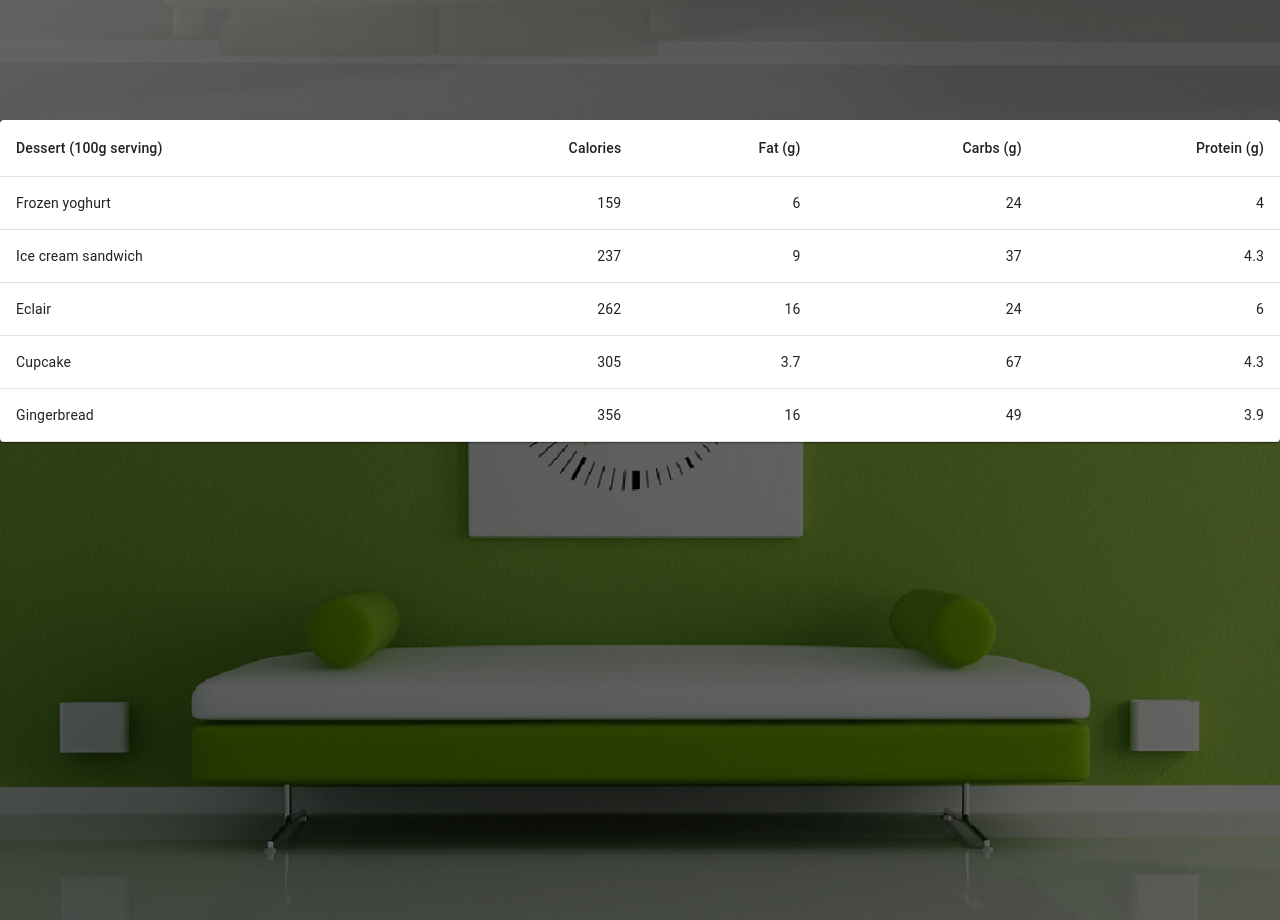
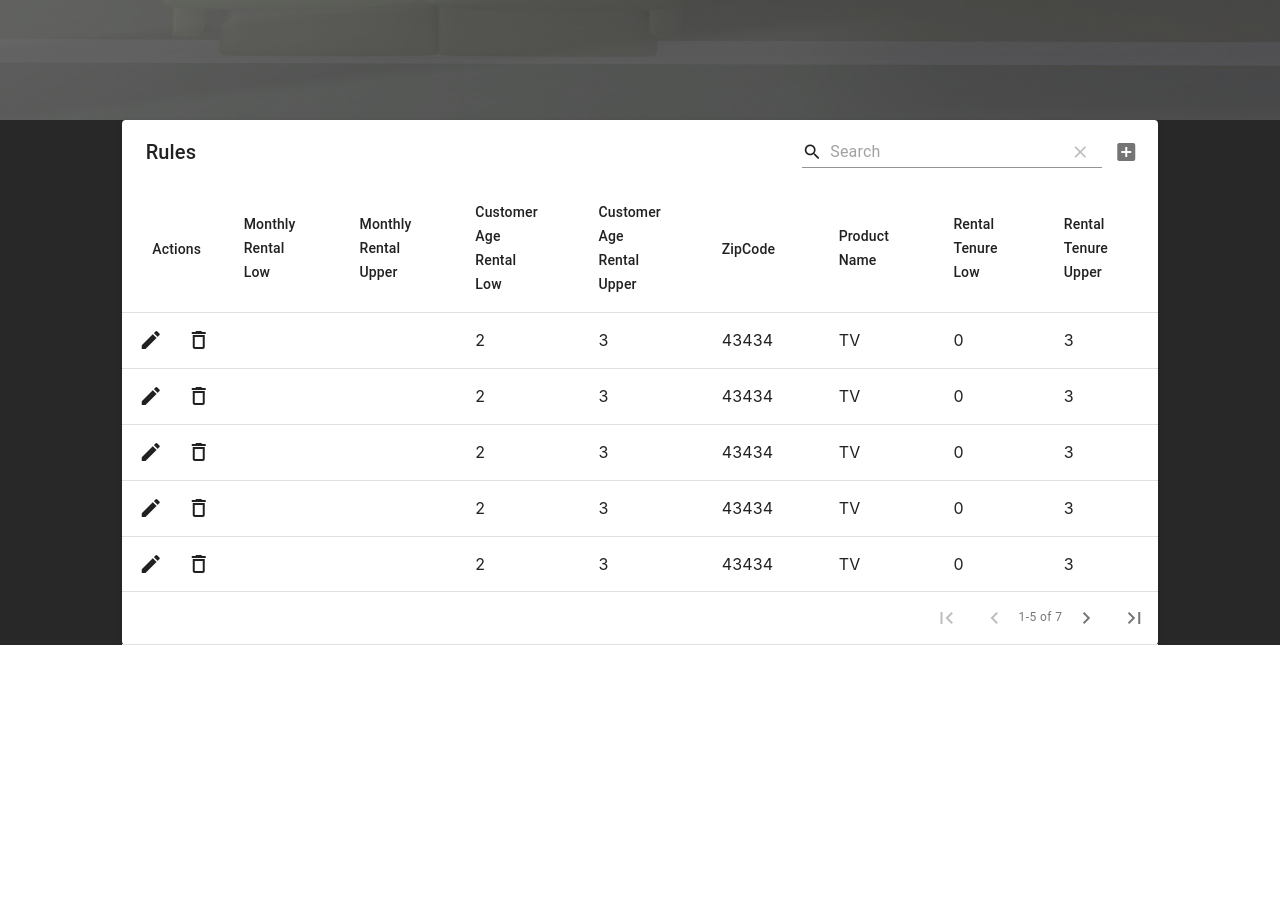
Before and after one commit to abhikumar22/challenge-frontend-solution, a React app: page / in a window 1280 px wide. Shown: the part 1480-2400 px from the top of the page. After the commit the page ends 2125 px from the top, so only its background shows below. Built offline with nearby package versions, Linux system fonts and the light colour scheme; a web font is replaced by a local one.

Commit message:
data table upload

```diff
--- a/package.json
+++ b/package.json
@@ -3,11 +3,12 @@
   "version": "0.1.0",
   "private": true,
   "dependencies": {
-    "@material-ui/core": "^4.9.9",
+    "@material-ui/core": "^4.9.13",
     "@testing-library/jest-dom": "^4.2.4",
     "@testing-library/react": "^9.5.0",
     "@testing-library/user-event": "^7.2.1",
     "bootstrap": "^4.4.1",
+    "material-table": "^1.57.2",
     "react": "^16.13.1",
     "react-bootstrap": "^1.0.0",
     "react-circular-progressbar": "^2.0.3",
--- a/public/index.html
+++ b/public/index.html
@@ -10,13 +10,14 @@
   <link rel="apple-touch-icon" href="../src/images/interface.png" />
 
 
-  <!-- importing external CDN Links ( Bootstrap 4 ) -->
+  <!-- importing external CDN Links -->
 
   <link rel="stylesheet" href="https://maxcdn.bootstrapcdn.com/bootstrap/4.0.0/css/bootstrap.min.css"
     integrity="sha384-Gn5384xqQ1aoWXA+058RXPxPg6fy4IWvTNh0E263XmFcJlSAwiGgFAW/dAiS6JXm" crossorigin="anonymous">
 
-    <link rel="stylesheet" href="https://fonts.googleapis.com/css?family=Muli:300,400,500,700%7Csans-serif" media="all">
-  <!-- importing external CDN Links ( Bootstrap 4 ) -->
+  <link rel="stylesheet" href="https://fonts.googleapis.com/css?family=Muli:300,400,500,700%7Csans-serif" media="all">
+  <link rel="stylesheet" href="https://fonts.googleapis.com/icon?family=Material+Icons" />
+  <!-- importing external CDN Links-->
 
 
 
--- a/src/assets/css/style.css
+++ b/src/assets/css/style.css
@@ -36,13 +36,13 @@ html {
 }
 
 .div3{
-  background-image: url("../images/wall3.jpeg"); /* The image used */
+  /* background-image: url("../images/wall3.jpeg"); The image used */
   background-color: rgba(0, 0, 0, 0.603); /* Used if the image is unavailable */
   /* height: 500px;  You must set a specified height */
   background-position: center; /* Center the image */
   background-repeat: no-repeat; /* Do not repeat the image */
   background-size: cover; /* Resize the background image to cover the entire container */
-  height: 100vh;
+  /* height: 100vh; */
 }
 
 .formBorder{
--- a/src/pages/App.js
+++ b/src/pages/App.js
@@ -1,6 +1,8 @@
 import React from "react";
 import "../assets/css/style.css";
 import {
+  DATA_TABLE_VALUE,
+  DATA_TABLE,
   STRINGS,
   MONTHLY_RENTAL_AMOUNT_OPTIONS,
   ZIPCODE_OPTIONS,
@@ -18,6 +20,8 @@ import TableContainer from '@material-ui/core/TableContainer';
 import TableHead from '@material-ui/core/TableHead';
 import TableRow from '@material-ui/core/TableRow';
 import Paper from '@material-ui/core/Paper';
+
+import MaterialTable from 'material-table';
 
 export default class App extends React.Component {
   constructor(props) {
@@ -106,15 +110,15 @@ export default class App extends React.Component {
 
   }
 
-  submitRule () {
+  submitRule() {
     console.log(
-      "..Amount" ,this.state.selectedMonthlyRentalAmountOption.value )
-      console.log( "..Age" , this.state.selectedAgeOption.value)
-      console.log( "..ZipCode" ,this.state.selectedZipcodeOption.value)
-      console.log("..Product Name" , this.state.selectedProductOption.value)
-      console.log("..Rental Tenure" , this.state.selectedTenureOption.value)
+      "..Amount", this.state.selectedMonthlyRentalAmountOption.value)
+    console.log("..Age", this.state.selectedAgeOption.value)
+    console.log("..ZipCode", this.state.selectedZipcodeOption.value)
+    console.log("..Product Name", this.state.selectedProductOption.value)
+    console.log("..Rental Tenure", this.state.selectedTenureOption.value)
 
-    }
+  }
 
   render() {
     return (
@@ -266,32 +270,54 @@ export default class App extends React.Component {
         <div ref={this.profileDiv} className="div3">
           <div className="bbg">
 
-          <TableContainer component={Paper}>
-      <Table  aria-label="simple table">
-        <TableHead>
-          <TableRow>
-            <TableCell>Dessert (100g serving)</TableCell>
-            <TableCell align="right">Calories</TableCell>
-            <TableCell align="right">Fat&nbsp;(g)</TableCell>
-            <TableCell align="right">Carbs&nbsp;(g)</TableCell>
-            <TableCell align="right">Protein&nbsp;(g)</TableCell>
-          </TableRow>
-        </TableHead>
-        <TableBody>
-          {this.rows.map((row) => (
-            <TableRow key={row.name}>
-              <TableCell component="th" scope="row">
-                {row.name}
-              </TableCell>
-              <TableCell align="right">{row.calories}</TableCell>
-              <TableCell align="right">{row.fat}</TableCell>
-              <TableCell align="right">{row.carbs}</TableCell>
-              <TableCell align="right">{row.protein}</TableCell>
-            </TableRow>
-          ))}
-        </TableBody>
-      </Table>
-    </TableContainer>
+            <div className="col-sm-10 col-lg-10 col-md-10 col-10 mx-auto">
+
+              <div style={{ maxWidth: "100%" }}>
+                <MaterialTable
+                options={{
+                  pageSizeOptions:[5]
+                }
+                }
+                  columns={DATA_TABLE}
+                  data={DATA_TABLE_VALUE}
+                  title="Rules"
+                  editable={{
+                    onRowAdd: (newData) =>
+                      new Promise((resolve) => {
+                        setTimeout(() => {
+                          resolve();
+                          this.handleClick(1)
+                        }, 600);
+                      }),
+                    onRowUpdate: (newData, oldData) =>
+                      new Promise((resolve) => {
+                        setTimeout(() => {
+                          resolve();
+                          if (oldData) {
+                            this.setState((prevState) => {
+                              const data = [...prevState.data];
+                              data[data.indexOf(oldData)] = newData;
+                              return { ...prevState, data };
+                            });
+                          }
+                        }, 600);
+                      }),
+                    onRowDelete: (oldData) =>
+                      new Promise((resolve) => {
+                        setTimeout(() => {
+                          resolve();
+                          this.setState((prevState) => {
+                            const data = [...prevState.data];
+                            data.splice(data.indexOf(oldData), 1);
+                            return { ...prevState, data };
+                          });
+                        }, 600);
+                      }),
+                  }}
+                />
+              </div>
+            </div>
+
 
           </div>
         </div>
--- a/src/utils/constants.js
+++ b/src/utils/constants.js
@@ -1,27 +1,27 @@
 
 const STRINGS = {
-  NAV_TITLE:"CasaOne",
-  NAV_HOME:"Add Rules",
-  NAV_PROFILE:"View Rules",
-  RENTAL_TENURE:"Rental Tenure (in Months.)",
-  PRODUCT_NAME:"Product Name",
-  ZIPCODE:"Zipcode",
-  CUSTOMER_AGE:"Customer Age (in Years.)",
-  MONTHLY_RENTAL_AMOUNT:"Monthly Rental Amount (in Dollars $)",
+  NAV_TITLE: "CasaOne",
+  NAV_HOME: "Add Rules",
+  NAV_PROFILE: "View Rules",
+  RENTAL_TENURE: "Rental Tenure (in Months.)",
+  PRODUCT_NAME: "Product Name",
+  ZIPCODE: "Zipcode",
+  CUSTOMER_AGE: "Customer Age (in Years.)",
+  MONTHLY_RENTAL_AMOUNT: "Monthly Rental Amount (in Dollars $)",
 };
 
-const COLORS={
-  TRANSPARENT:"transparent",
-  OVERLAY:"rgba(0, 0, 0, 0.8)"
+const COLORS = {
+  TRANSPARENT: "transparent",
+  OVERLAY: "rgba(0, 0, 0, 0.8)"
 }
 
 const MONTHLY_RENTAL_AMOUNT_OPTIONS = [
-  { value: [0,1000], label: '0 - $1000' },
-  { value: [3001,2000], label: '$1001 - $2000' },
-  { value: [2001,3000], label: '$2001 - $3000' },
-  { value: [3001,4000], label: '$3001 - $4000' },
-  { value: [4001,5000], label: '$4001 - $5000' },
-  { value: [5001,-1], label: 'more than 5001$' },
+  { value: [0, 1000], label: '0 - $1000' },
+  { value: [3001, 2000], label: '$1001 - $2000' },
+  { value: [2001, 3000], label: '$2001 - $3000' },
+  { value: [3001, 4000], label: '$3001 - $4000' },
+  { value: [4001, 5000], label: '$4001 - $5000' },
+  { value: [5001, -1], label: 'more than 5001$' },
 ];
 
 const ZIPCODE_OPTIONS = [
@@ -34,8 +34,8 @@ const ZIPCODE_OPTIONS = [
 ];
 
 const CUSTOMER_AGE_OPTIONS = [
-  { value: [0,20], label: 'less than 21' },
-  { value: [21,-1], label: 'greater than 21' },
+  { value: [0, 20], label: 'less than 21' },
+  { value: [21, -1], label: 'greater than 21' },
 ];
 const PRODUCT_NAME_OPTIONS = [
   { value: 'TV', label: 'TV' },
@@ -43,13 +43,35 @@ const PRODUCT_NAME_OPTIONS = [
   { value: 'Air Conditioner', label: 'Air Conditioner' },
 ];
 const RENTAL_TENURE_OPTIONS = [
-  { value: [0,2], label: 'less than 3 months' },
-  { value: [3,5], label: '3 - 5' },
-  { value: [6,-1], label: 'more than 6 months' },
+  { value: [0, 2], label: 'less than 3 months' },
+  { value: [3, 5], label: '3 - 5' },
+  { value: [6, -1], label: 'more than 6 months' },
+];
 
-];
+const DATA_TABLE =
+  [
+  { title: "Monthly Rental Low", field: "monthly_rent_low" },
+  { title: "Monthly Rental Upper", field: "surmonthly_rent_upr" },
+  { title: "Customer Age Rental Low", field: "age_rent_low" },
+  { title: "Customer Age Rental Upper", field: "age_rent_upr" },
+  { title: "ZipCode", field: "zip" },
+  { title: "Product Name", field: "product" },
+  { title: "Rental Tenure Low", field: "rental_low" },
+  { title: "Rental Tenure Upper", field: "rental_upr" }
+  ]
+
+  const DATA_TABLE_VALUE = [
+   { monthly_rent_upr:"1",age_rent_low:"2",age_rent_upr:"3",zip:"43434",product:"TV",rental_low:"0",rental_upr:"3"},
+   { monthly_rent_upr:"1",age_rent_low:"2",age_rent_upr:"3",zip:"43434",product:"TV",rental_low:"0",rental_upr:"3"},
+   { monthly_rent_upr:"1",age_rent_low:"2",age_rent_upr:"3",zip:"43434",product:"TV",rental_low:"0",rental_upr:"3"},
+   { monthly_rent_upr:"1",age_rent_low:"2",age_rent_upr:"3",zip:"43434",product:"TV",rental_low:"0",rental_upr:"3"},
+   { monthly_rent_upr:"1",age_rent_low:"2",age_rent_upr:"3",zip:"43434",product:"TV",rental_low:"0",rental_upr:"3"},
+   { monthly_rent_upr:"1",age_rent_low:"2",age_rent_upr:"3",zip:"43434",product:"TV",rental_low:"0",rental_upr:"3"},
+   { monthly_rent_upr:"1",age_rent_low:"2",age_rent_upr:"3",zip:"43434",product:"TV",rental_low:"0",rental_upr:"3"},
+
+  ]
 
 
 
 
-export {COLORS,STRINGS,MONTHLY_RENTAL_AMOUNT_OPTIONS,ZIPCODE_OPTIONS,CUSTOMER_AGE_OPTIONS,PRODUCT_NAME_OPTIONS,RENTAL_TENURE_OPTIONS};
+export { DATA_TABLE_VALUE,DATA_TABLE,COLORS, STRINGS, MONTHLY_RENTAL_AMOUNT_OPTIONS, ZIPCODE_OPTIONS, CUSTOMER_AGE_OPTIONS, PRODUCT_NAME_OPTIONS, RENTAL_TENURE_OPTIONS };
```
Also changed, not shown: 1 other file.
